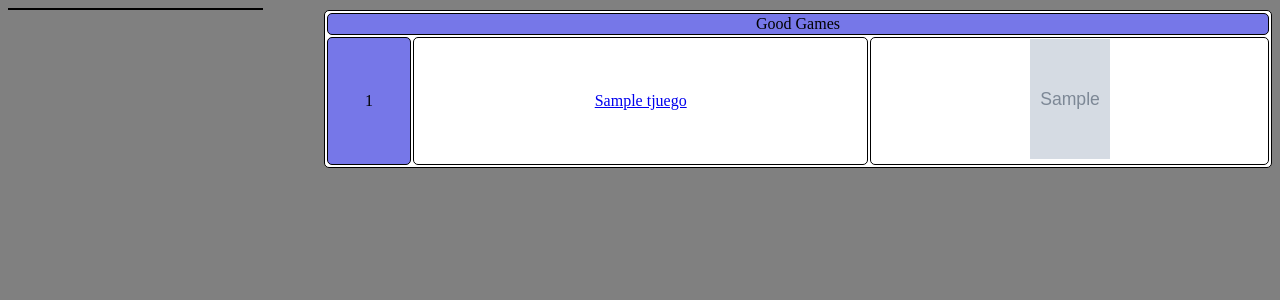
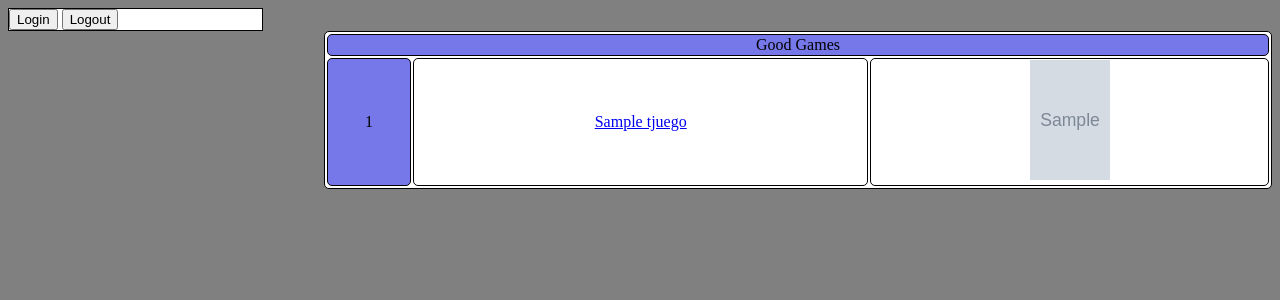
Before and after one commit to OscarFrancoPerez/dw_servidor, a PHP site: page /main.php in a window 1280 px wide. Shown: the top 300 px of the page. Run offline with PHP 8.4, Linux system fonts and the light colour scheme; tables that the repository leaves empty or names only in its code hold one stand-in row (values such as "Sample post"); grey boxes marked "Sample" are stand-in pictures.

Commit message:
Updated Files

```diff
--- a/sprint3sesiones/www/mysite/main.php
+++ b/sprint3sesiones/www/mysite/main.php
@@ -6,7 +6,8 @@
   <body>
     <aside>
       <div>
-
+        <button>Login</button>
+        <button>Logout</button>
       </div>
     </aside>
     <?php
```
